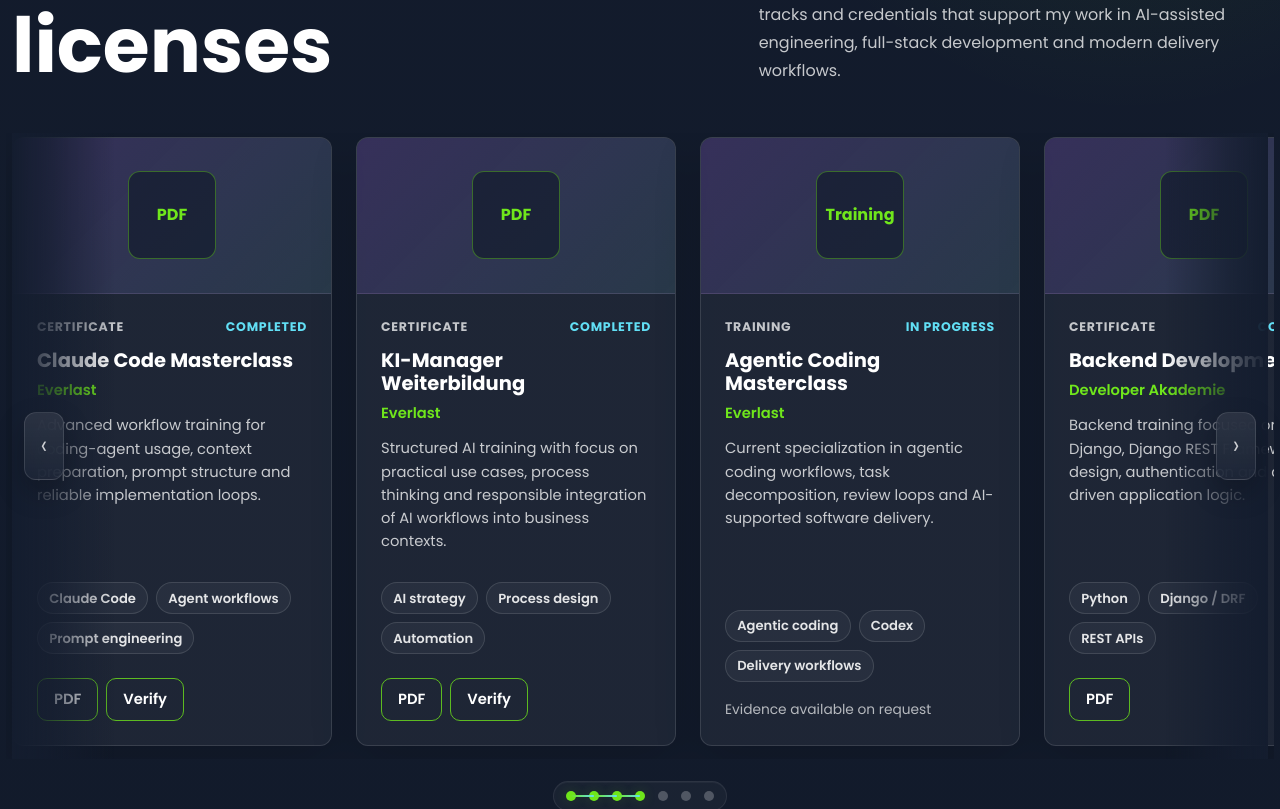
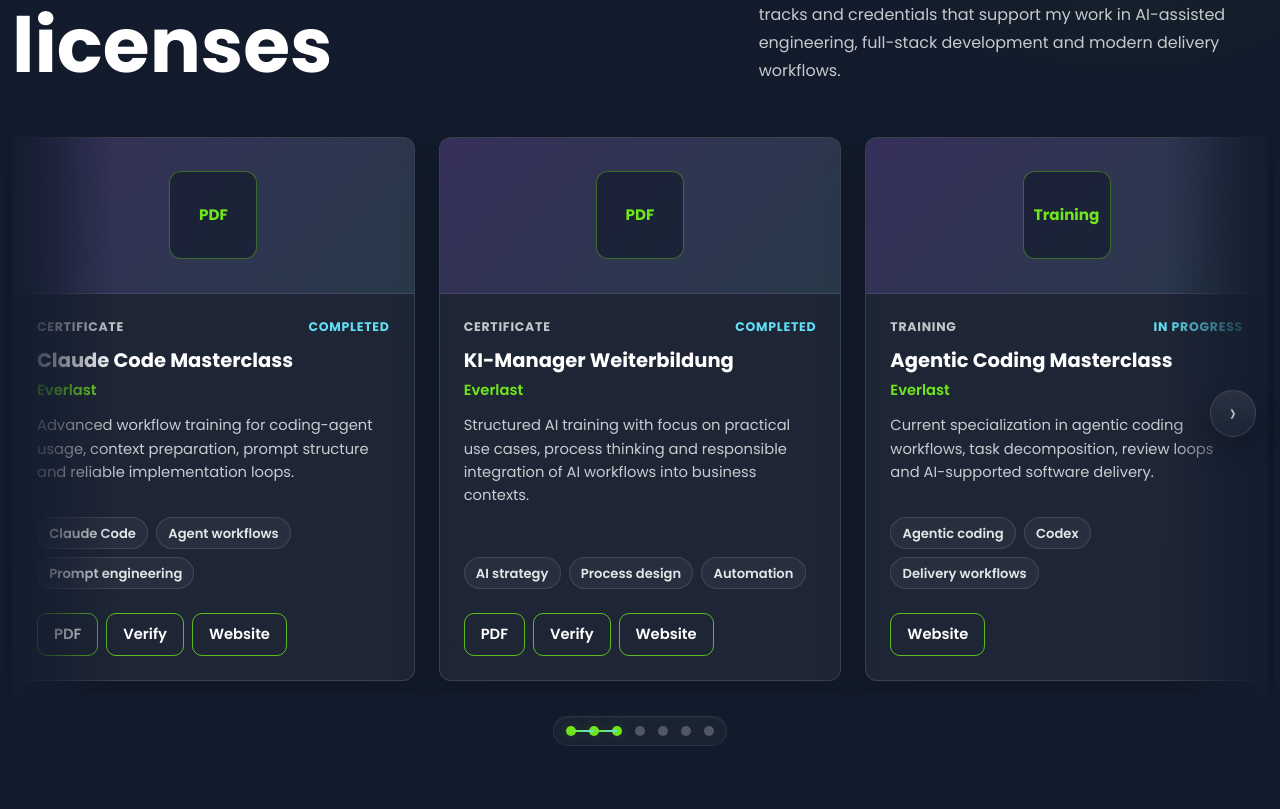
Before and after one commit to Gerth123/Portfolio, an Angular app: page /#/ in a window 1280 px wide. Shown: the part 3460-4269 px from the top of the page. Built offline with nearby package versions, Linux system fonts and the light colour scheme.

Commit message:
Refine credential carousel controls and link handling

```diff
--- a/src/app/credentials/credentials.component.html
+++ b/src/app/credentials/credentials.component.html
@@ -15,8 +15,11 @@
         <button
           type="button"
           class="btn credential-control credential-control--prev"
+          [class.is-hidden]="!canScrollPrevious"
           (click)="scrollCredentials(-1)"
           [attr.aria-label]="getCurrentText('previous')"
+          [attr.aria-hidden]="!canScrollPrevious ? 'true' : null"
+          [attr.tabindex]="!canScrollPrevious ? '-1' : null"
         >
           <span aria-hidden="true">&lsaquo;</span>
         </button>
@@ -92,8 +95,11 @@
         <button
           type="button"
           class="btn credential-control credential-control--next"
+          [class.is-hidden]="!canScrollNext"
           (click)="scrollCredentials(1)"
           [attr.aria-label]="getCurrentText('next')"
+          [attr.aria-hidden]="!canScrollNext ? 'true' : null"
+          [attr.tabindex]="!canScrollNext ? '-1' : null"
         >
           <span aria-hidden="true">&rsaquo;</span>
         </button>
--- a/src/app/credentials/credentials.component.scss
+++ b/src/app/credentials/credentials.component.scss
@@ -39,10 +39,10 @@
   display: inline-flex;
   align-items: center;
   justify-content: center;
-  width: 2.5rem;
-  height: 4.25rem;
+  width: 2.9rem;
+  height: 2.9rem;
   border: 1px solid rgba(255, 255, 255, 0.12);
-  border-radius: 0.75rem;
+  border-radius: 50%;
   background:
     linear-gradient(180deg, rgba(255, 255, 255, 0.095), rgba(255, 255, 255, 0.035)),
     rgba(20, 29, 47, 0.68);
@@ -56,6 +56,8 @@
     background-color 0.2s ease,
     box-shadow 0.2s ease,
     color 0.2s ease,
+    opacity 0.2s ease,
+    visibility 0.2s ease,
     transform 0.2s ease;
 
   span {
@@ -76,6 +78,13 @@
     box-shadow: 0 1rem 2.3rem rgba(0, 0, 0, 0.28);
     color: rgba(255, 255, 255, 0.95);
     transform: translateY(-50%);
+  }
+
+  &.is-hidden {
+    pointer-events: none;
+    visibility: hidden;
+    opacity: 0;
+    transform: translateY(-50%) scale(0.92);
   }
 }
 
@@ -98,9 +107,8 @@
 }
 
 .credentials-track {
-  display: grid;
-  grid-auto-columns: minmax(20rem, calc((100% - 3rem) / 3));
-  grid-auto-flow: column;
+  --credential-slide-width: max(20rem, calc((100% - 3rem) / 3));
+  display: flex;
   gap: clamp(1rem, 2vw, 1.5rem);
   margin-inline: calc(var(--bs-gutter-x, 1.5rem) * -0.25);
   padding: 0.25rem calc(var(--bs-gutter-x, 1.5rem) * 0.25) 0.85rem;
@@ -137,6 +145,7 @@
 
 .credential-slide {
   display: flex;
+  flex: 0 0 var(--credential-slide-width);
   min-width: 0;
   scroll-snap-align: start;
 }
@@ -204,8 +213,14 @@
   border-radius: 0.75rem;
   background: rgba(20, 29, 47, 0.72);
   color: var(--portfolio-green);
+  padding: 0.55rem;
+  max-width: 100%;
   font-weight: 800;
+  font-size: clamp(0.72rem, 1.2vw, 0.95rem);
   letter-spacing: 0;
+  line-height: 1.1;
+  overflow-wrap: anywhere;
+  text-align: center;
 }
 
 .credential-type,
@@ -316,13 +331,13 @@
 
 @media (min-width: 1400px) {
   .credentials-track {
-    grid-auto-columns: minmax(21rem, calc((100% - 3rem) / 3));
+    --credential-slide-width: max(21rem, calc((100% - 3rem) / 3));
   }
 }
 
 @media (max-width: 1199.98px) {
   .credentials-track {
-    grid-auto-columns: minmax(19rem, calc((100% - 1.5rem) / 2));
+    --credential-slide-width: max(19rem, calc((100% - 1.5rem) / 2));
   }
 }
 
@@ -335,7 +350,7 @@
   }
 
   .credentials-track {
-    grid-auto-columns: minmax(0, 88%);
+    --credential-slide-width: 88%;
     gap: 1rem;
     padding-inline: 3.15rem;
     scroll-padding-inline: 3.15rem;
@@ -348,9 +363,8 @@
 
 @media (max-width: 575.98px) {
   .credential-control {
-    width: 2.25rem;
-    height: 3.65rem;
-    border-radius: 0.65rem;
+    width: 2.55rem;
+    height: 2.55rem;
   }
 
   .credential-control--prev {
@@ -362,7 +376,7 @@
   }
 
   .credentials-track {
-    grid-auto-columns: 100%;
+    --credential-slide-width: 100%;
     margin-inline: 0;
     padding-inline: 2.45rem;
     scroll-padding-inline: 2.45rem;
--- a/src/app/credentials/credentials.component.ts
+++ b/src/app/credentials/credentials.component.ts
@@ -33,6 +33,8 @@
 
   public activeCredentialIndex = 0;
   public visibleCredentialIndexes: number[] = [0];
+  public canScrollPrevious = false;
+  public canScrollNext = true;
   public isDragging = false;
 
   private dragStartX = 0;
@@ -85,6 +87,10 @@
           label: { en: 'Verify', de: 'Bestätigung' },
           url: 'https://zertifizierung.kiberatung.de/verify/85b5f273-309f-42cc-9109-b645ea10a779',
         },
+        {
+          label: { en: 'Website', de: 'Webseite' },
+          url: 'https://kilernen.de/',
+        },
       ],
       description: {
         en: 'Advanced workflow training for coding-agent usage, context preparation, prompt structure and reliable implementation loops.',
@@ -107,6 +113,10 @@
           label: { en: 'Verify', de: 'Bestätigung' },
           url: 'https://zertifizierung.kiberatung.de/verify/b403695d-73c9-4473-a3f4-559cf4ceacd4',
         },
+        {
+          label: { en: 'Website', de: 'Webseite' },
+          url: 'https://kilernen.de/',
+        },
       ],
       description: {
         en: 'Structured AI training with focus on practical use cases, process thinking and responsible integration of AI workflows into business contexts.',
@@ -119,6 +129,12 @@
       issuer: 'Everlast',
       period: { en: 'In progress', de: 'In Arbeit' },
       type: { en: 'Training', de: 'Weiterbildung' },
+      links: [
+        {
+          label: { en: 'Website', de: 'Webseite' },
+          url: 'https://kilernen.de/',
+        },
+      ],
       description: {
         en: 'Current specialization in agentic coding workflows, task decomposition, review loops and AI-supported software delivery.',
         de: 'Aktuelle Spezialisierung auf Agentic-Coding-Workflows, Aufgabenzerlegung, Review-Schleifen und KI-gestützte Softwareauslieferung.',
@@ -135,6 +151,10 @@
         {
           label: { en: 'PDF', de: 'PDF' },
           url: '../../assets/certificates/Backend%20Zertifikat%20Robin%20Gerth.pdf',
+        },
+        {
+          label: { en: 'Website', de: 'Webseite' },
+          url: 'https://developerakademie.com/',
         },
       ],
       description: {
@@ -154,6 +174,10 @@
           label: { en: 'PDF', de: 'PDF' },
           url: '../../assets/certificates/Frontend%20Zertifikat%20Robin%20Gerth.pdf',
         },
+        {
+          label: { en: 'Website', de: 'Webseite' },
+          url: 'https://developerakademie.com/',
+        },
       ],
       description: {
         en: 'Frontend training focused on responsive interfaces, Angular, TypeScript, reusable components and project-based UI implementation.',
@@ -163,7 +187,7 @@
     },
     {
       title: 'Fitness-Trainer-B-Lizenz',
-      issuer: 'Academy of Sports',
+      issuer: 'Online-Trainer-Lizenz',
       period: { en: 'Completed', de: 'Abgeschlossen' },
       type: { en: 'License', de: 'Lizenz' },
       fileType: 'PDF',
@@ -171,6 +195,10 @@
         {
           label: { en: 'PDF', de: 'PDF' },
           url: '../../assets/certificates/Fitnesstrainer-B-Lizenz.pdf',
+        },
+        {
+          label: { en: 'Website', de: 'Webseite' },
+          url: 'https://www.online-trainer-lizenz.de/',
         },
       ],
       description: {
@@ -181,7 +209,7 @@
     },
     {
       title: 'Ernährungsberater-Lizenz',
-      issuer: 'Academy of Sports',
+      issuer: 'Online-Trainer-Lizenz',
       period: { en: 'Completed', de: 'Abgeschlossen' },
       type: { en: 'License', de: 'Lizenz' },
       fileType: 'PDF',
@@ -189,6 +217,10 @@
         {
           label: { en: 'PDF', de: 'PDF' },
           url: '../../assets/certificates/Ern%C3%A4hrungsberater-Lizenz.pdf',
+        },
+        {
+          label: { en: 'Website', de: 'Webseite' },
+          url: 'https://www.online-trainer-lizenz.de/',
         },
       ],
       description: {
@@ -286,6 +318,7 @@
 
     this.activeCredentialIndex = nextIndex;
     this.updateVisibleCredentials();
+    this.updateControlVisibility(track);
   }
 
   onTrackPointerDown(event: PointerEvent): void {
@@ -439,6 +472,14 @@
     );
   }
 
+  private updateControlVisibility(track: HTMLElement): void {
+    const maxScroll = this.getMaxScroll(track);
+    const scrollTolerance = 2;
+
+    this.canScrollPrevious = track.scrollLeft > scrollTolerance;
+    this.canScrollNext = track.scrollLeft < maxScroll - scrollTolerance;
+  }
+
   private getMaxScroll(track: HTMLElement): number {
     return Math.max(0, track.scrollWidth - track.clientWidth);
   }
```
